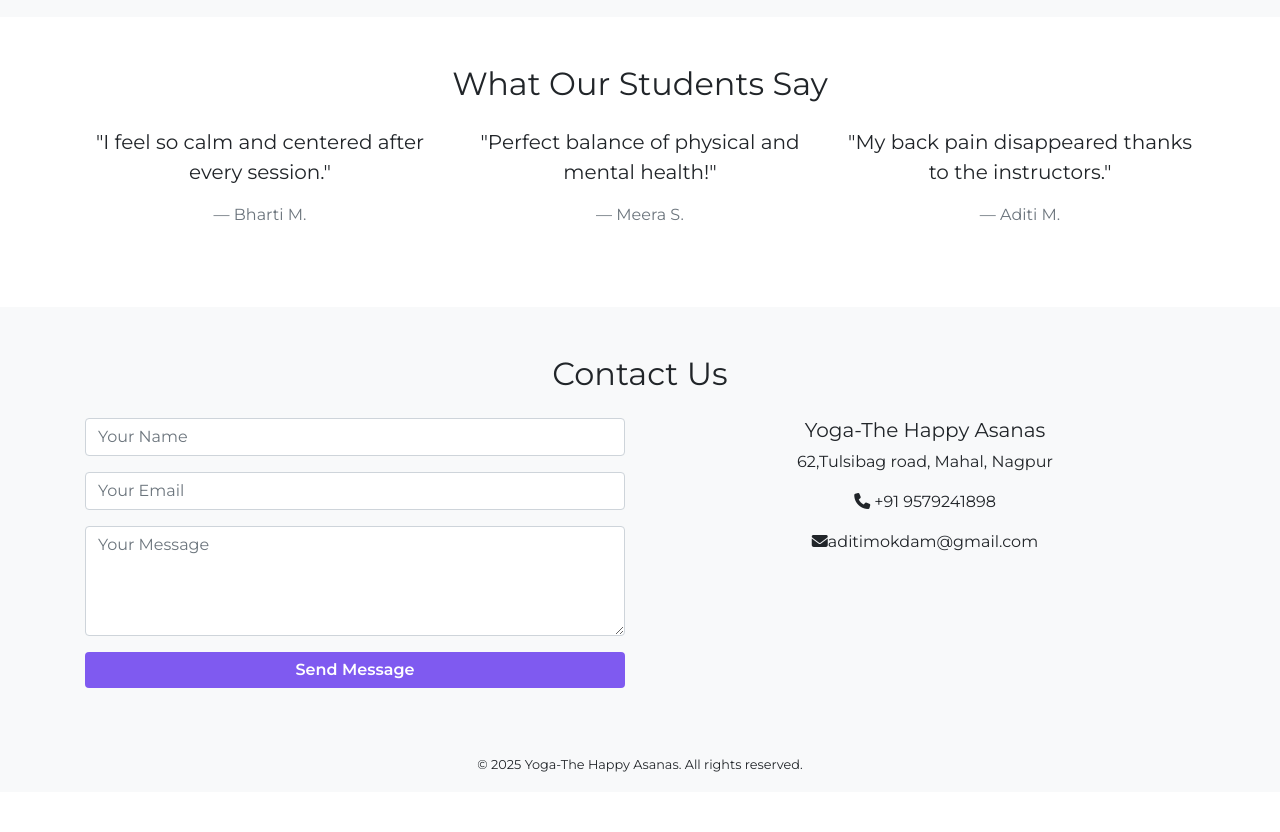
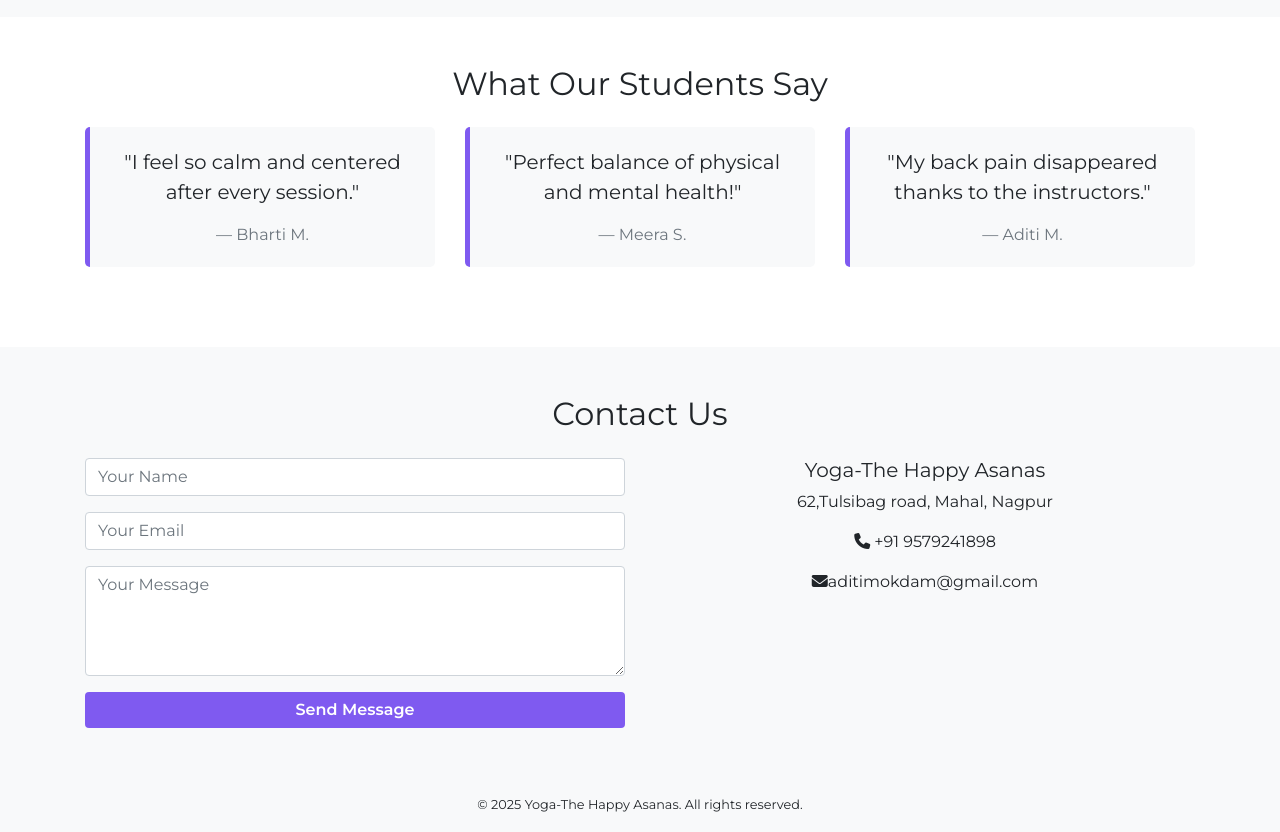
Before and after one commit to AditiMokdam240850320004/yogawebsite, a plain HTML site: page index.html in a window 1280 px wide. Shown: the part 1960-2792 px from the top of the page. Before the commit the page ends 2752 px from the top, so only its background shows below. Drawn offline with nearby package versions, Linux system fonts and the light colour scheme.

Commit message:
Update style.css

```diff
--- a/style.css
+++ b/style.css
@@ -13,6 +13,7 @@ body {
   font-weight: bold;
   border: none;
 }
+
 .btn-purple:hover {
   background-color: #5a3dbb;
 }
@@ -23,3 +24,10 @@ body {
   display: flex;
   align-items: center;
 }
+
+.blockquote {
+  background: #f8f9fa;
+  padding: 20px;
+  border-left: 5px solid #7f5af0;
+  border-radius: 5px;
+}
```
